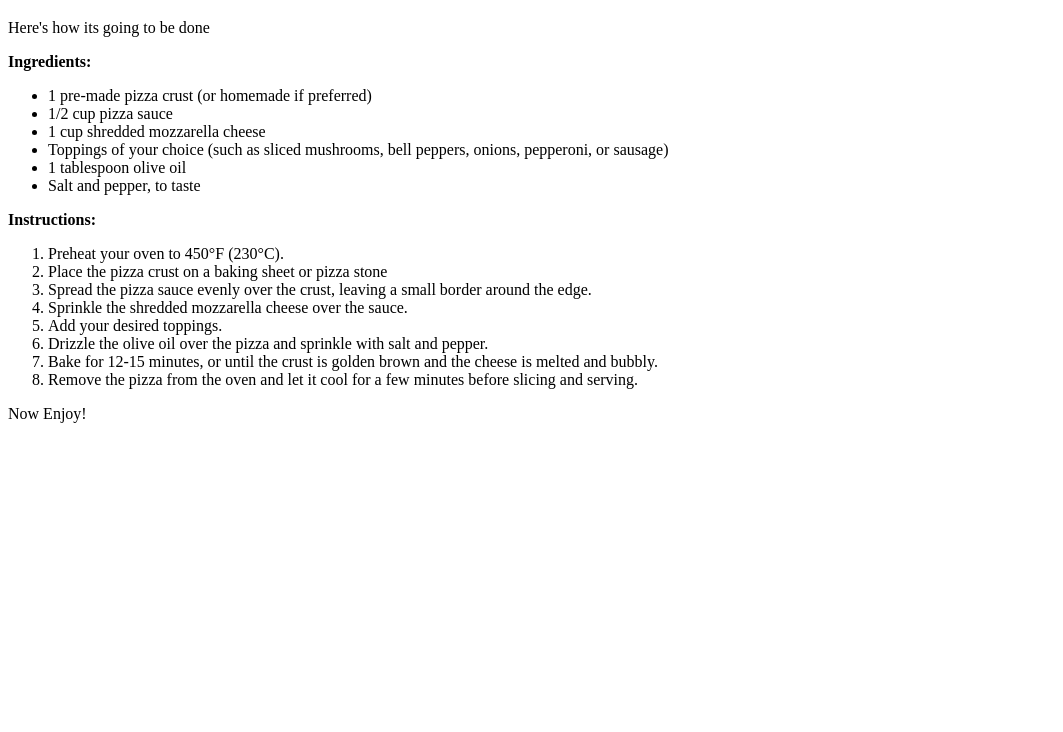
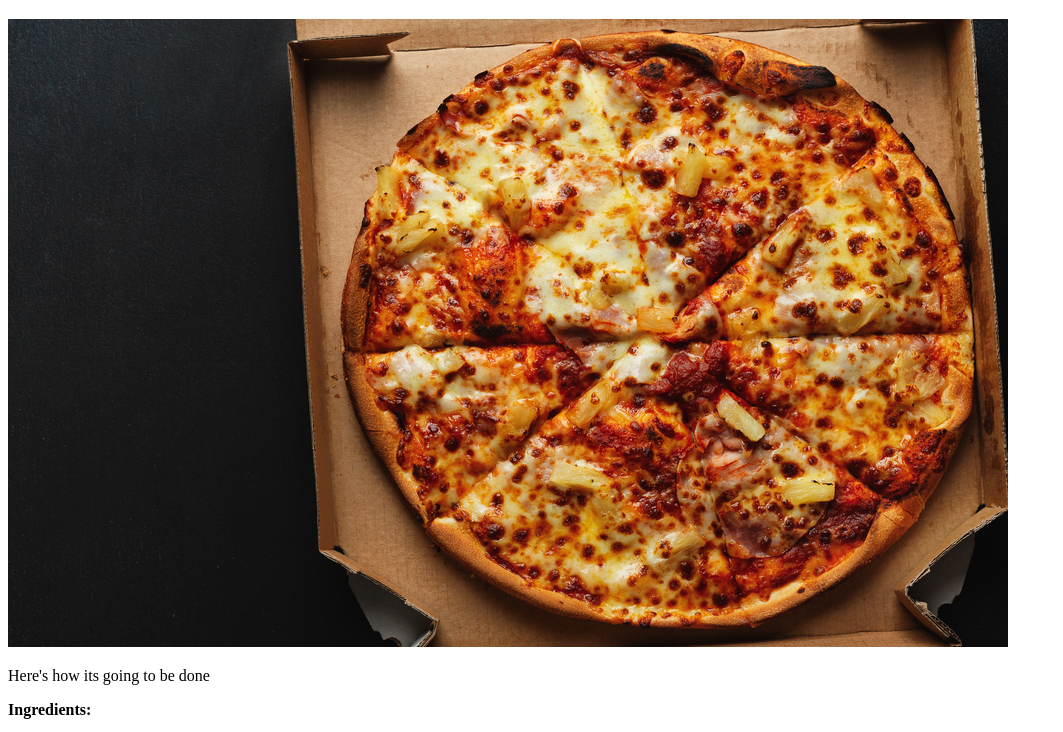
Before and after one commit to SyedAbdullahHashmi0818/odin-recipes-, a plain HTML site: page recipes/pizza.html in a window 1280 px wide. Shown: the part 61-793 px from the top of the page, without its empty margins (0-1063 px from the left). Drawn offline with Linux system fonts and the light colour scheme.

Commit message:
Add pizza image under heading

```diff
--- a/recipes/pizza.html
+++ b/recipes/pizza.html
@@ -9,6 +9,8 @@
     </head>
     <body>
         <h1>The Ultimate Pizza Recipe</h1>
+
+        <img src="../images/pizza.jpg" alt="Delicious Pizza in a box">
 
         <p> Here's how its going to be done</p>
         <p><strong> Ingredients:</strong></p>
```
